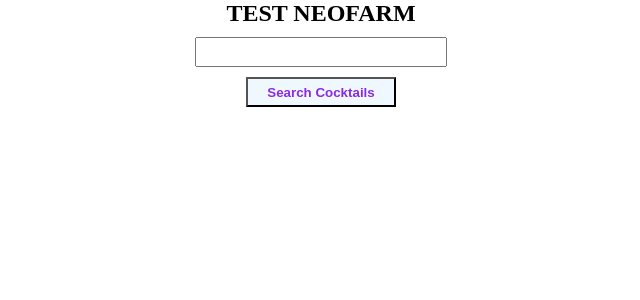
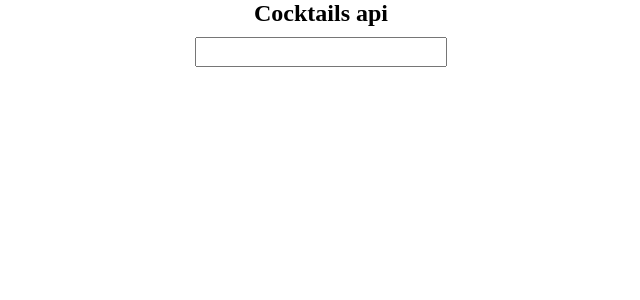
Before and after one commit to anhkhoale1/Cocktail-API, a React (Create React App) app: page / in a window 1280 px wide. Shown: the top 300 px of the page, without its empty margins (319-959 px from the left). Built offline with nearby package versions, Linux system fonts and the light colour scheme; the HTML template or start-up script is replaced by a standard one.

Commit message:
fix lint

```diff
--- a/package.json
+++ b/package.json
@@ -34,5 +34,11 @@
       "last 1 firefox version",
       "last 1 safari version"
     ]
+  },
+  "devDependencies": {
+    "@typescript-eslint/eslint-plugin": "^5.61.0",
+    "@typescript-eslint/parser": "^5.61.0",
+    "eslint": "^8.44.0",
+    "eslint-plugin-react": "^7.32.2"
   }
 }
--- a/src/App.js
+++ b/src/App.jsx
@@ -1,11 +1,9 @@
-import { useState, useEffect } from "react";
+import { useState } from "react";
 import { clone, parseDrinks } from "./Utils";
 
 function App() {
   const [cocktails, setCocktails] = useState("");
-  const [result, setResult] = useState("");
   const [cocktailSelected, setCocktailsSelected] = useState([]);
-  const [cocktailsOnList, setCocktailsOnList] = useState("");
 
   const changeHandler = (e) => {
     const letter = e.target.value;
@@ -18,7 +16,7 @@ function App() {
 
   const addOnList = (e) => {
     e.preventDefault();
-    const cocktail_id = e.target.attributes.getNamedItem("cocktail-id").value;
+    const cocktail_id = e.target.id;
     const url =
       "https://www.thecocktaildb.com/api/json/v1/1/lookup.php?i=" + cocktail_id;
     fetch(url)
@@ -31,7 +29,7 @@ function App() {
   };
 
   const removeFromList = (e) => {
-    const cocktailId = e.target.getAttribute("cocktail_id");
+    const cocktailId = e.target.id;
     if (!cocktailId) {
       return;
     }
@@ -47,42 +45,20 @@ function App() {
     setCocktailsSelected([...clonedCocktailSelected]);
   };
 
-  const showCocktails = () => {
-    const data = parseDrinks(cocktailSelected);
-    if (data) {
-      let cocktailsOnList = setCocktailsOnList(cocktailsOnList);
-    }
-  };
-
-  const showResult = (e) => {
-    e.preventDefault();
-    const data = cocktails.drinks;
-    if (data) {
-      let listCocktails = setResult(listCocktails);
-    }
-  };
-
   return (
     <>
-      <h2 style={{ textAlign: "center" }}>TEST NEOFARM</h2>
+      <h2 style={{ textAlign: "center" }}>Cocktails api</h2>
       <div className="main-container">
-        <form onSubmit={showResult}>
         <div className="search-container">
           <input
             type="search"
             className="search-field"
             onChange={changeHandler}
           />
-            <br />
-            <button type="submit" className="submit-btn">
-              {" "}
-              Search Cocktails
-            </button>
         </div>
-        </form>
       </div>
       <div style={{ display: "flex", flexDirection: "row" }}>
-        <div style={{ width: '900px'}}>
+        <div style={{ width: "900px" }}>
           {cocktails?.drinks?.map((cocktail) => (
             <div className="main-card" key={cocktail.idDrink}>
               <img
@@ -94,7 +70,7 @@ function App() {
               <h2 className="main-title">{cocktail.strDrink}</h2>
               <button
                 className="add-btn"
-                cocktail-id={cocktail.idDrink}
+                id={cocktail.idDrink}
                 onClick={addOnList}
               >
                 Add
@@ -108,14 +84,14 @@ function App() {
               <h2 className="main-title">
                 <b>{cocktail.name}</b> ({cocktail.cpt}){" "}
               </h2>
-              {cocktail.ingredients.map((ingredient) => (
-                <h2 className="main-ingredient">
+              {cocktail.ingredients.map((ingredient, key) => (
+                <h2 className="main-ingredient" key={key}>
                   {ingredient.name} - {ingredient.quantity} {ingredient.unity}{" "}
                 </h2>
               ))}
               <button
                 className="remove-btn"
-                cocktail_id={cocktail.idDrink}
+                id={cocktail.idDrink}
                 onClick={removeFromList}
               >
                 Remove
```
Also changed, not shown: .eslintrc.js (added), 1 other file (tests, documents, lock files or other folders). Lines whose indentation alone changed are shown as unchanged.
